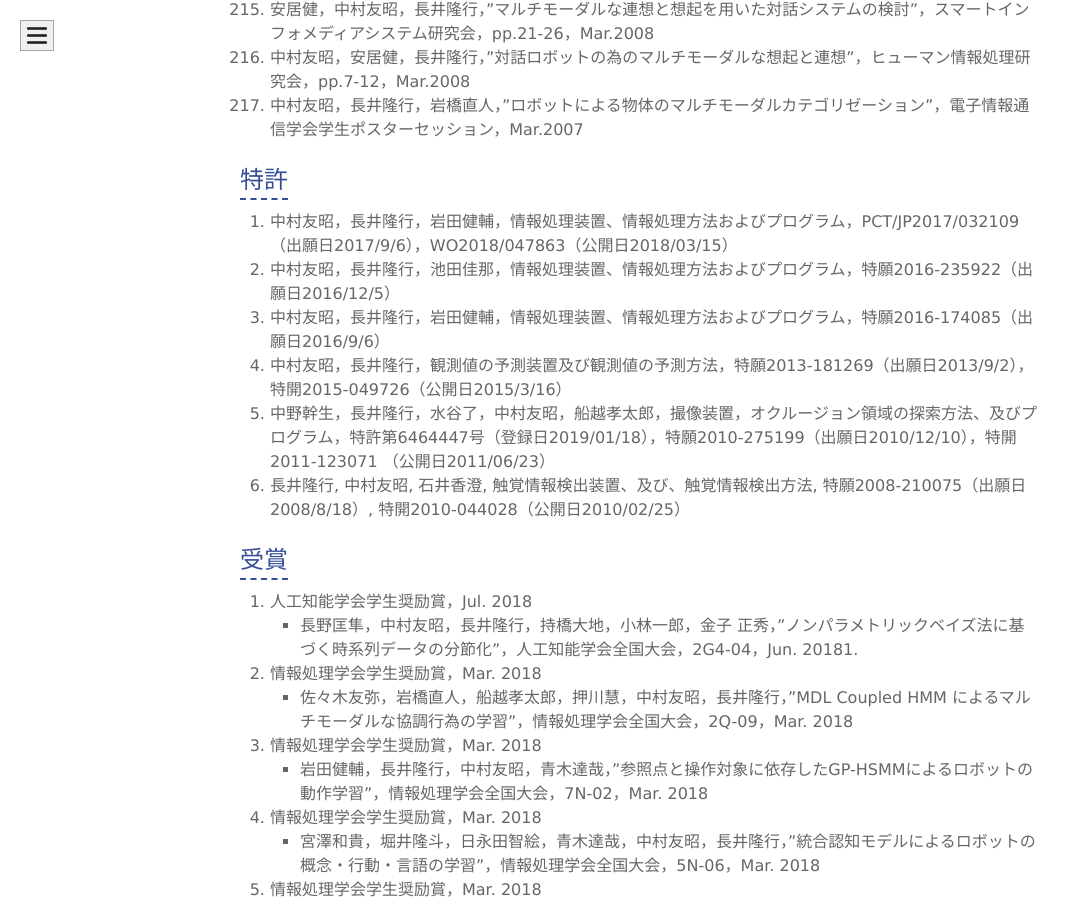
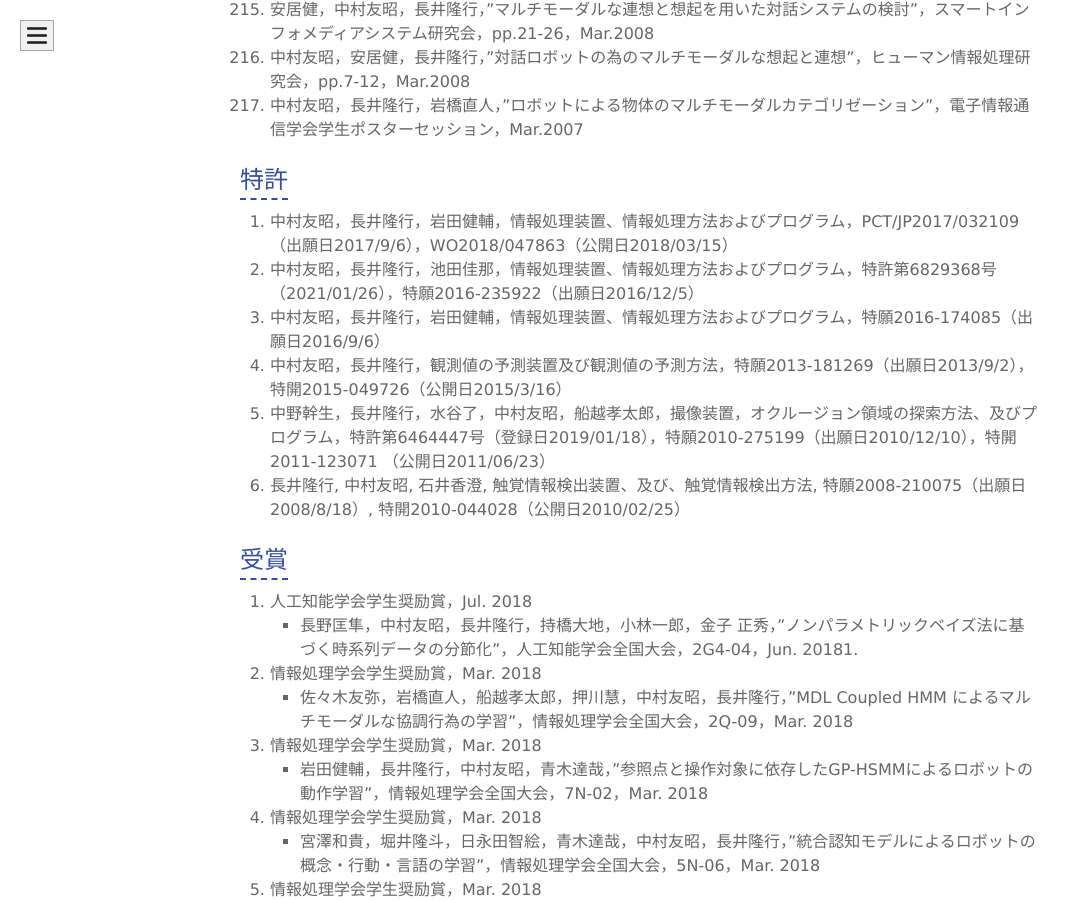
Before and after one commit to naka-lab/naka-lab.github.io, a Jekyll site: the page built from subpages/pub.md, in a window 1280 px wide and 900 px high, scrolled down 19083 px. Shown: the whole window, without its empty margins (0-1080 px from the left). Built offline with Jekyll 4.4.1, drawn with Linux system fonts in a browser that asks for light colours.

Commit message:
Update pub.md

```diff
--- a/subpages/pub.md
+++ b/subpages/pub.md
@@ -353,7 +353,7 @@ Signal Processing, pp. 13-16, Feb. 2020
 
 ## 特許
 1. 中村友昭，長井隆行，岩田健輔，情報処理装置、情報処理方法およびプログラム，PCT/JP2017/032109（出願日2017/9/6），WO2018/047863（公開日2018/03/15）
-1. 中村友昭，長井隆行，池田佳那，情報処理装置、情報処理方法およびプログラム，特願2016-235922（出願日2016/12/5）
+1. 中村友昭，長井隆行，池田佳那，情報処理装置、情報処理方法およびプログラム，特許第6829368号（2021/01/26），特願2016-235922（出願日2016/12/5）
 1. 中村友昭，長井隆行，岩田健輔，情報処理装置、情報処理方法およびプログラム，特願2016-174085（出願日2016/9/6）
 1. 中村友昭，長井隆行，観測値の予測装置及び観測値の予測方法，特願2013-181269（出願日2013/9/2），特開2015-049726（公開日2015/3/16）
 1. 中野幹生，長井隆行，水谷了，中村友昭，船越孝太郎，撮像装置，オクルージョン領域の探索方法、及びプログラム，特許第6464447号（登録日2019/01/18），特願2010-275199（出願日2010/12/10），特開2011-123071 （公開日2011/06/23）
```
